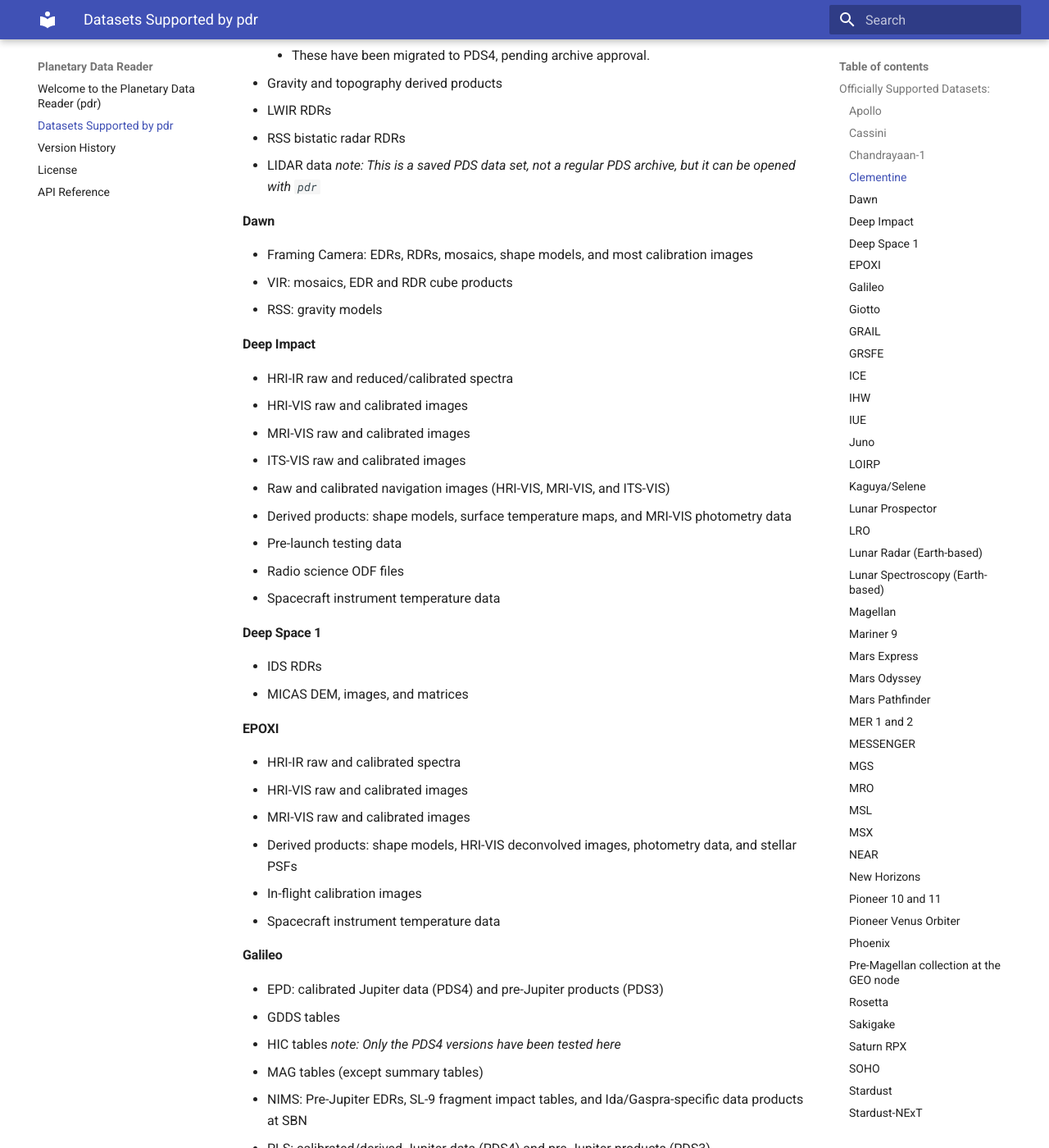
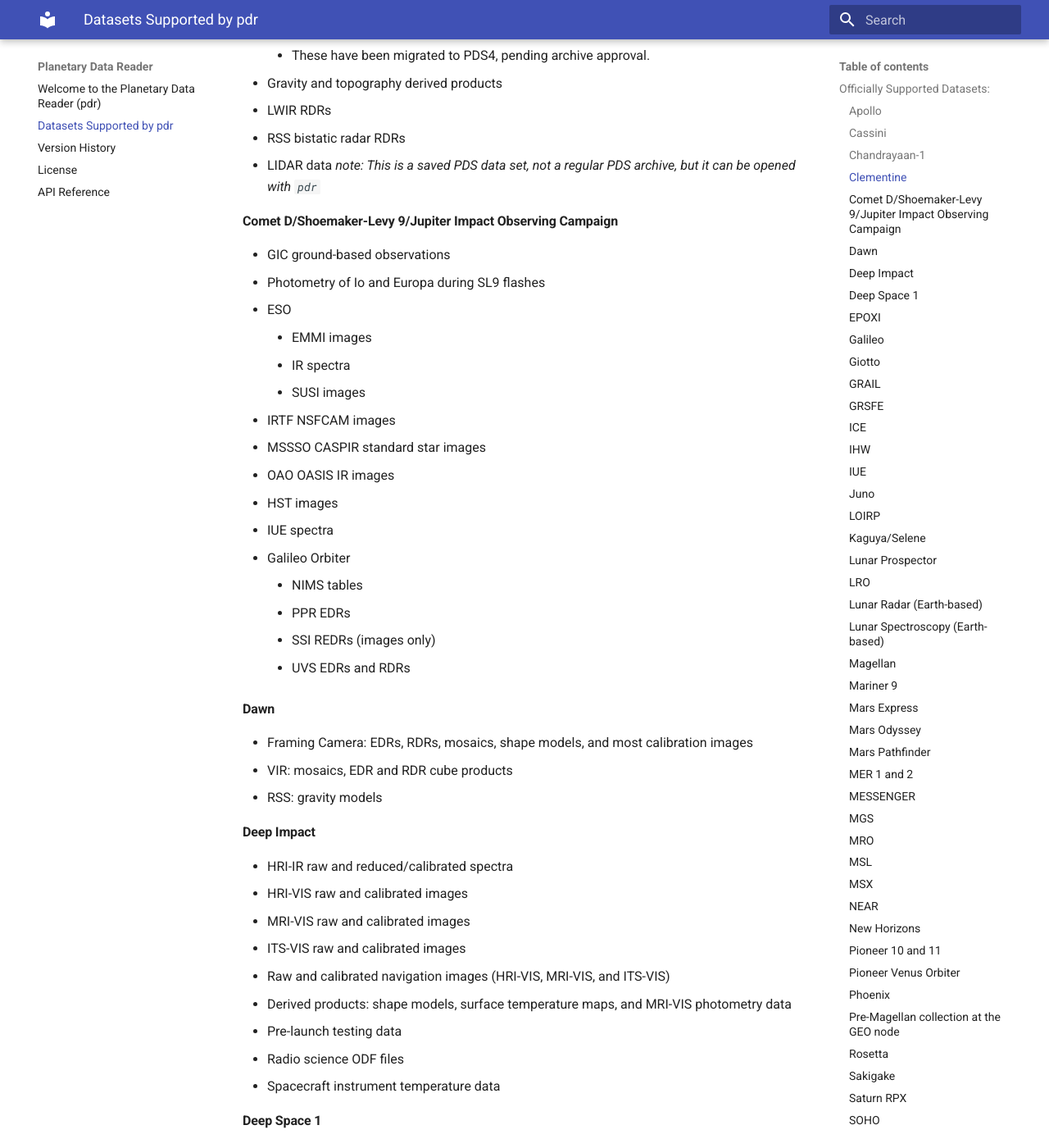
Before and after one commit to MillionConcepts/pdr, an MkDocs documentation site: the page built from docs/supported_datasets.md, in a window 1280 px wide and 1400 px high, scrolled down 2268 px. Shown: the whole window at 82% size. Built offline with MkDocs 1.6.1 and Material for MkDocs 9.7.7, drawn with Linux system fonts in a browser that asks for light colours; some of the changed text lies outside the part shown.

Commit message:
update the support docs

```diff
--- a/docs/supported_datasets.md
+++ b/docs/supported_datasets.md
@@ -86,6 +86,23 @@ expected data structures and that interpretable portions of their data
   - RSS bistatic radar RDRs
   - LIDAR data *note: This is a saved PDS data set, not a regular PDS archive,
     but it can be opened with `pdr`*
+#### Comet D/Shoemaker-Levy 9/Jupiter Impact Observing Campaign
+  - GIC ground-based observations
+  - Photometry of Io and Europa during SL9 flashes
+  - ESO
+    - EMMI images
+    - IR spectra
+    - SUSI images
+  - IRTF NSFCAM images
+  - MSSSO CASPIR standard star images
+  - OAO OASIS IR images
+  - HST images
+  - IUE spectra
+  - Galileo Orbiter
+    - NIMS tables
+    - PPR EDRs
+    - SSI REDRs (images only)
+    - UVS EDRs and RDRs
 #### Dawn
   - Framing Camera: EDRs, RDRs, mosaics, shape models, and most calibration images
   - VIR: mosaics, EDR and RDR cube products
@@ -505,6 +522,8 @@ expected data structures and that interpretable portions of their data
     which contains corrections and additional data, instead
 #### Cassini
   - CIRS spectral cubes
+#### Comet D/Shoemaker-Levy 9/Jupiter Impact Observing Campaign
+  - MSSSO CASPIR impact images
 #### Juno
   - JUGN EDRs *note: most will open from PDS4 .xml labels only; RSRs open more
   efficiently from PDS3 labels*
@@ -557,6 +576,8 @@ expected data structures and that interpretable portions of their data
   - Imaging EDRs (basemap, HiRes, NIR, and UVVIS) (support not planned)
   - LWIR EDRs (support not planned)
   - RSS EDRs (support not planned)
+#### Comet D/Shoemaker-Levy 9/Jupiter Impact Observing Campaign
+  - Galileo SSI REDR telemetry and line-prefix tables (support planned)
 #### Dawn
   - Framing camera: a handful of calibration images
 #### Deep Impact
```
Also changed, not shown: CHANGELOG.md (+2 -1 lines).
